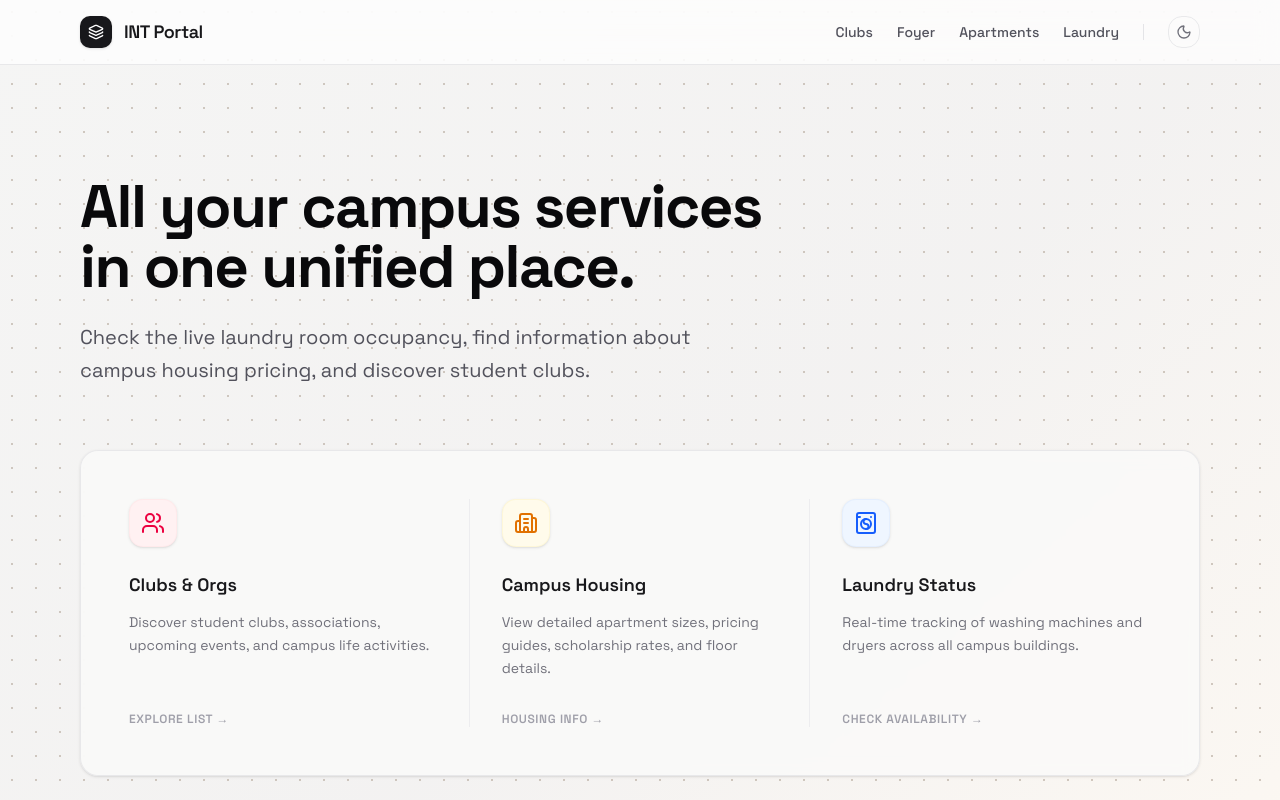
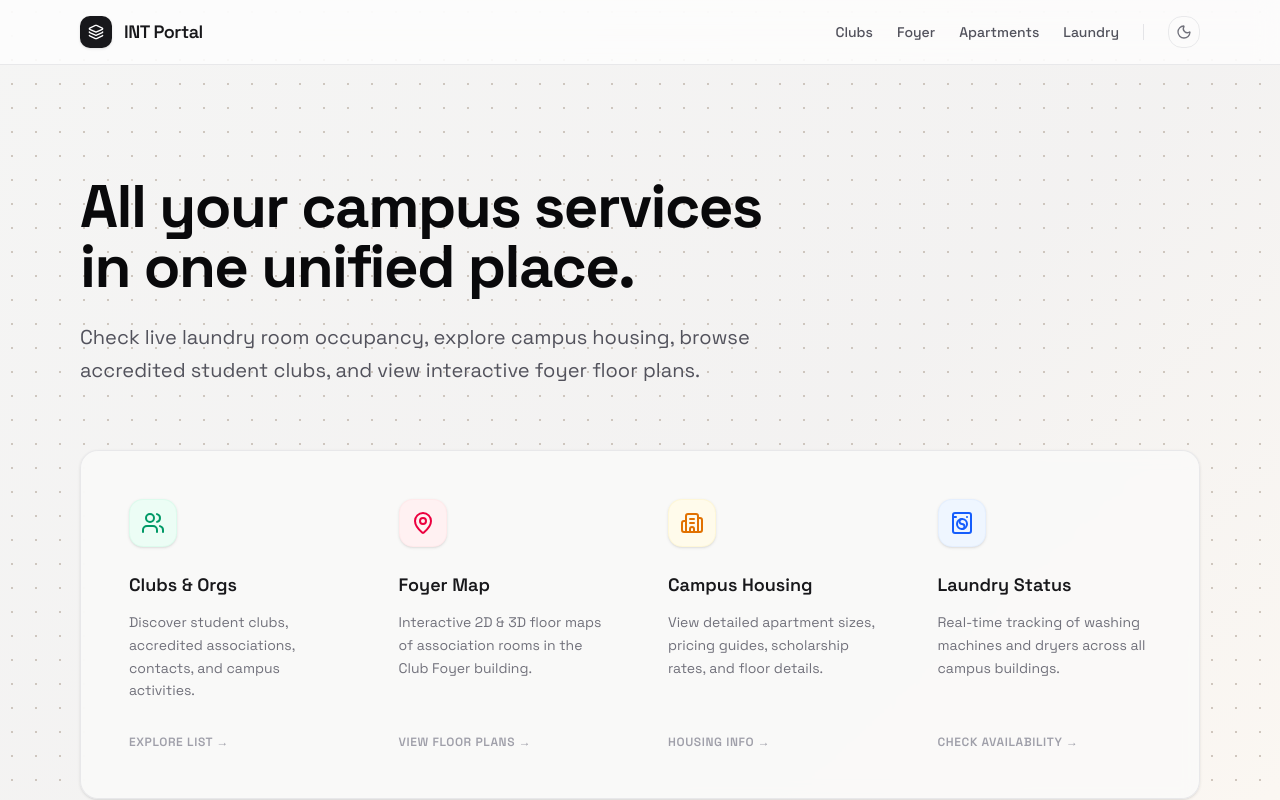
Before and after one commit to INT-Scripts/palantint-frontend, a Next.js app: page / in a window 1280 px wide. Shown: the top 800 px of the page. Built offline with nearby package versions, Linux system fonts and the light colour scheme.

Commit message:
style: set Clubs theme to Green and Foyer theme to Red/Pink across IntPortal and PalantINT, update homepage grid

```diff
--- a/src/app/(palantint)/palantint/foyer/page.tsx
+++ b/src/app/(palantint)/palantint/foyer/page.tsx
@@ -8,6 +8,7 @@ import {
 } from "lucide-react";
 import { Box } from "@/components/ui/box";
 import BuildingModel from "../apartments/components/BuildingModel";
+import PageHeader from "@/components/PageHeader";
 
 const BUILDINGS: Record<string, { label: string; value: string }[]> = {
     Foyer: [
@@ -260,7 +261,7 @@ function FoyerContent() {
                             }}
                             className={`inline-flex items-center justify-center gap-1.5 px-3 py-1.5 text-xs font-bold font-mono border transition-all cursor-pointer ${
                                 floor === f.value
-                                    ? "bg-housing-500/20 text-white border-housing-500 shadow-sm shadow-housing-500/20"
+                                    ? "bg-rose-500/20 text-white border-rose-500 shadow-sm shadow-rose-500/20"
                                     : "bg-zinc-950/60 border-zinc-800/80 text-zinc-400 hover:bg-zinc-900 hover:text-zinc-200 hover:border-zinc-700"
                             }`}
                         >
@@ -273,33 +274,24 @@ function FoyerContent() {
     };
 
     return (
-        <div className="min-h-screen bg-zinc-950 selection:bg-housing-500/30 font-sans">
+        <div className="min-h-screen bg-zinc-950 selection:bg-rose-500/30 font-sans">
             {/* Ambient Background */}
             <div className="fixed top-0 left-0 w-full h-full overflow-hidden pointer-events-none z-0">
-                <div className="absolute top-[20%] left-[-10%] w-[30%] h-[50%] bg-housing-600/10 blur-[150px] mix-blend-screen" />
-                <div className="absolute bottom-[10%] right-[-10%] w-[30%] h-[40%] bg-orga-600/10 blur-[150px] mix-blend-screen" />
+                <div className="absolute top-[20%] left-[-10%] w-[30%] h-[50%] bg-rose-600/10 blur-[150px] mix-blend-screen" />
+                <div className="absolute bottom-[10%] right-[-10%] w-[30%] h-[40%] bg-rose-600/10 blur-[150px] mix-blend-screen" />
             </div>
 
             <main className="relative z-10 w-full max-w-[1600px] mx-auto px-4 sm:px-6 lg:px-8 py-8 sm:py-12 mt-4 sm:mt-8 pb-32">
                 <div className="space-y-12">
 
-                    {/* Page Header */}
-                    <div className="space-y-4">
-                        <div className="flex items-center gap-3">
-                            <span className="text-[10px] font-mono font-black uppercase tracking-[0.25em] text-housing-500 border border-housing-500/30 bg-housing-500/10 px-2.5 py-1">
-                                Foyer Map // Active
-                            </span>
-                        </div>
-                        <h1 className="text-4xl md:text-6xl font-black tracking-tight text-white leading-none">
-                            Carte Interactive du{" "}
-                            <span className="bg-gradient-to-r from-housing-400 to-housing-600 bg-clip-text text-transparent">
-                                Foyer Associatif
-                            </span>
-                        </h1>
-                        <p className="text-zinc-400 text-sm font-mono uppercase tracking-widest">
-                            Cartographie des locaux associatifs — navigation interactive par étage.
-                        </p>
-                    </div>
+                    <PageHeader
+                        badgeText="Foyer Map // Active"
+                        title1="Foyer"
+                        title2="Associatif"
+                        titleGradient="from-rose-400 to-rose-600"
+                        subtitle="Cartographie des locaux associatifs — navigation interactive par étage."
+                        colorName="rose"
+                    />
 
                     {renderSelectors()}
 
@@ -308,7 +300,7 @@ function FoyerContent() {
                         {/* SVG Map Box */}
                         <Box
                             className="flex-1 min-h-[500px] lg:min-h-[800px]"
-                            icon={<MapPin className="w-4 h-4 text-housing-500" />}
+                            icon={<MapPin className="w-4 h-4 text-rose-500" />}
                             title="Interactive Floor Map"
                             rightContent={
                                 <div className="hidden sm:flex items-center gap-3 text-[10px] font-mono">
@@ -458,19 +450,19 @@ function FoyerContent() {
                                                 <span className="font-bold text-white uppercase">{detail.type || "—"}</span>
                                             </div>
                                             {detail.association_of_origin && (
-                                                <div className="p-2 bg-housing-500/10 border border-housing-500/20 col-span-2">
+                                                <div className="p-2 bg-rose-500/10 border border-rose-500/20 col-span-2">
                                                     <span className="text-[8px] font-mono text-zinc-300 uppercase block font-bold">Association d'origine</span>
-                                                    <span className="font-bold text-housing-400 text-xs">{detail.association_of_origin}</span>
+                                                    <span className="font-bold text-rose-400 text-xs">{detail.association_of_origin}</span>
                                                 </div>
                                             )}
                                             {detail.club_id && (
                                                 <div className="col-span-2">
                                                     <button
                                                         onClick={() => router.push(`/palantint/clubs/${detail.club_id}`)}
-                                                        className="w-full text-left text-[10px] font-mono text-zinc-400 hover:text-housing-400 uppercase border border-zinc-800 p-1.5 bg-black/40 hover:bg-zinc-900 transition-colors flex items-center justify-between"
+                                                        className="w-full text-left text-[10px] font-mono text-zinc-400 hover:text-rose-400 uppercase border border-zinc-800 p-1.5 bg-black/40 hover:bg-zinc-900 transition-colors flex items-center justify-between"
                                                     >
                                                         <span>Voir la fiche du club</span>
-                                                        <span className="text-housing-500 font-bold">→</span>
+                                                        <span className="text-rose-500 font-bold">→</span>
                                                     </button>
                                                 </div>
                                             )}
--- a/src/app/(portal)/page.tsx
+++ b/src/app/(portal)/page.tsx
@@ -1,5 +1,5 @@
 import Link from "next/link";
-import { Building2, Users, WashingMachine } from "lucide-react";
+import { Building2, Users, WashingMachine, MapPin } from "lucide-react";
 
 export default function PortalHomePage() {
   return (
@@ -9,36 +9,57 @@ export default function PortalHomePage() {
           All your campus services <br className="hidden sm:inline" /> in one unified place.
         </h1>
         <p className="text-lg sm:text-xl text-zinc-600 dark:text-stone-400 leading-relaxed max-w-2xl">
-          Check the live laundry room occupancy, find information about campus housing pricing, and discover student clubs.
+          Check live laundry room occupancy, explore campus housing, browse accredited student clubs, and view interactive foyer floor plans.
         </p>
       </div>
 
       {/* Feature Grid - Minimal Editorial Columns */}
-      <div className="grid grid-cols-1 md:grid-cols-3 gap-y-12 md:gap-y-0 divide-y md:divide-y-0 md:divide-x divide-zinc-200/60 dark:divide-stone-800/30 border border-zinc-200/80 dark:border-stone-800/50 bg-stone-50/90 dark:bg-stone-900/90 backdrop-blur-sm rounded-2xl p-8 sm:p-12 shadow-sm relative z-10">
+      <div className="grid grid-cols-1 sm:grid-cols-2 lg:grid-cols-4 gap-6 border border-zinc-200/80 dark:border-stone-800/50 bg-stone-50/90 dark:bg-stone-900/90 backdrop-blur-sm rounded-2xl p-6 sm:p-8 shadow-sm relative z-10">
 
-        {/* Clubs Column */}
-        <Link href="/clubs" className="group flex flex-col justify-between h-full md:pr-8 md:pl-0 pt-6 md:pt-0">
+        {/* Clubs Column (Green) */}
+        <Link href="/clubs" className="group flex flex-col justify-between h-full p-4 rounded-xl hover:bg-stone-100/60 dark:hover:bg-stone-800/40 transition-colors">
           <div>
-            <div className="w-12 h-12 rounded-xl bg-rose-50 dark:bg-rose-950/20 text-rose-600 dark:text-rose-400 flex items-center justify-center mb-6 group-hover:scale-105 transition-transform duration-300 shadow-sm border border-rose-100/50 dark:border-rose-900/10">
+            <div className="w-12 h-12 rounded-xl bg-emerald-50 dark:bg-emerald-950/20 text-emerald-600 dark:text-emerald-400 flex items-center justify-center mb-6 group-hover:scale-105 transition-transform duration-300 shadow-sm border border-emerald-100/50 dark:border-emerald-900/10">
               <Users className="w-6 h-6" />
             </div>
             <h3 className="font-semibold text-lg text-zinc-900 dark:text-stone-100 transition-colors inline-block">
               <span className="relative pb-1">
                 Clubs & Orgs
+                <span className="absolute bottom-0 left-0 w-0 h-[2px] bg-gradient-to-r from-emerald-500 to-teal-500 group-hover:w-full transition-all duration-300" />
+              </span>
+            </h3>
+            <p className="text-zinc-500 dark:text-stone-400 text-sm mt-3 leading-relaxed">
+              Discover student clubs, accredited associations, contacts, and campus activities.
+            </p>
+          </div>
+          <div className="flex items-center gap-1.5 text-zinc-400 dark:text-stone-500 text-xs font-semibold uppercase tracking-wider mt-8 group-hover:text-emerald-600 dark:group-hover:text-emerald-400 transition-all group-hover:translate-x-1 duration-300">
+            Explore list →
+          </div>
+        </Link>
+
+        {/* Foyer Map Column (Red/Pink) */}
+        <Link href="/foyer" className="group flex flex-col justify-between h-full p-4 rounded-xl hover:bg-stone-100/60 dark:hover:bg-stone-800/40 transition-colors">
+          <div>
+            <div className="w-12 h-12 rounded-xl bg-rose-50 dark:bg-rose-950/20 text-rose-600 dark:text-rose-400 flex items-center justify-center mb-6 group-hover:scale-105 transition-transform duration-300 shadow-sm border border-rose-100/50 dark:border-rose-900/10">
+              <MapPin className="w-6 h-6" />
+            </div>
+            <h3 className="font-semibold text-lg text-zinc-900 dark:text-stone-100 transition-colors inline-block">
+              <span className="relative pb-1">
+                Foyer Map
                 <span className="absolute bottom-0 left-0 w-0 h-[2px] bg-gradient-to-r from-rose-500 to-pink-500 group-hover:w-full transition-all duration-300" />
               </span>
             </h3>
             <p className="text-zinc-500 dark:text-stone-400 text-sm mt-3 leading-relaxed">
-              Discover student clubs, associations, upcoming events, and campus life activities.
+              Interactive 2D & 3D floor maps of association rooms in the Club Foyer building.
             </p>
           </div>
           <div className="flex items-center gap-1.5 text-zinc-400 dark:text-stone-500 text-xs font-semibold uppercase tracking-wider mt-8 group-hover:text-rose-600 dark:group-hover:text-rose-400 transition-all group-hover:translate-x-1 duration-300">
-            Explore list →
+            View floor plans →
           </div>
         </Link>
 
-        {/* Housing Column */}
-        <Link href="/apartments" className="group flex flex-col justify-between h-full md:px-8 pt-6 md:pt-0">
+        {/* Housing Column (Amber) */}
+        <Link href="/apartments" className="group flex flex-col justify-between h-full p-4 rounded-xl hover:bg-stone-100/60 dark:hover:bg-stone-800/40 transition-colors">
           <div>
             <div className="w-12 h-12 rounded-xl bg-amber-50 dark:bg-amber-950/20 text-amber-600 dark:text-amber-400 flex items-center justify-center mb-6 group-hover:scale-105 transition-transform duration-300 shadow-sm border border-amber-100/50 dark:border-amber-900/10">
               <Building2 className="w-6 h-6" />
@@ -58,8 +79,8 @@ export default function PortalHomePage() {
           </div>
         </Link>
 
-        {/* Laundry Column */}
-        <Link href="/laundry" className="group flex flex-col justify-between h-full md:pl-8 md:pr-0 pt-6 md:pt-0">
+        {/* Laundry Column (Blue) */}
+        <Link href="/laundry" className="group flex flex-col justify-between h-full p-4 rounded-xl hover:bg-stone-100/60 dark:hover:bg-stone-800/40 transition-colors">
           <div>
             <div className="w-12 h-12 rounded-xl bg-blue-50 dark:bg-blue-950/20 text-blue-600 dark:text-blue-400 flex items-center justify-center mb-6 group-hover:scale-105 transition-transform duration-300 shadow-sm border border-blue-100/50 dark:border-blue-900/10">
               <WashingMachine className="w-6 h-6" />
--- a/src/components/PageHeader.tsx
+++ b/src/components/PageHeader.tsx
@@ -7,7 +7,7 @@ interface PageHeaderProps {
   title2: string;
   titleGradient: string;
   subtitle: string;
-  colorName: "student" | "orga" | "housing" | "zinc" | "campus" | "network" | "timetable" | "media" | "comms";
+  colorName: "student" | "orga" | "housing" | "zinc" | "campus" | "network" | "timetable" | "media" | "comms" | "rose";
   bottomContent?: ReactNode;
   rightContent?: ReactNode;
   searchPlaceholder?: string;
@@ -52,6 +52,10 @@ const colorMap = {
   comms: {
     border: "border-comms-500",
     bg: "bg-comms-500",
+  },
+  rose: {
+    border: "border-rose-500",
+    bg: "bg-rose-500",
   }
 };
 
```
Also changed, not shown: src/app/(portal)/clubs/page.tsx (+13 -13 lines), public/api/assets/plans/Foyer_1.svg.
